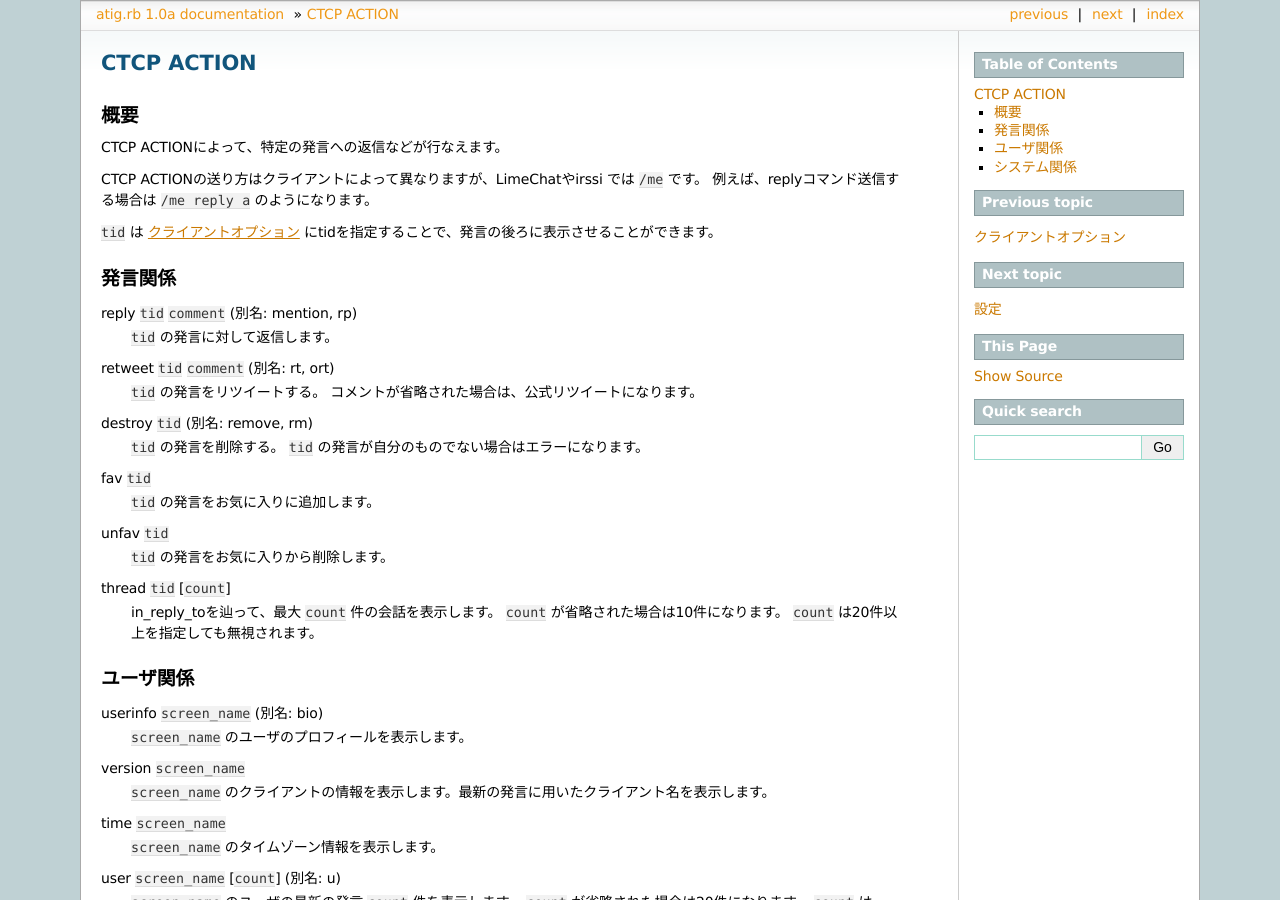
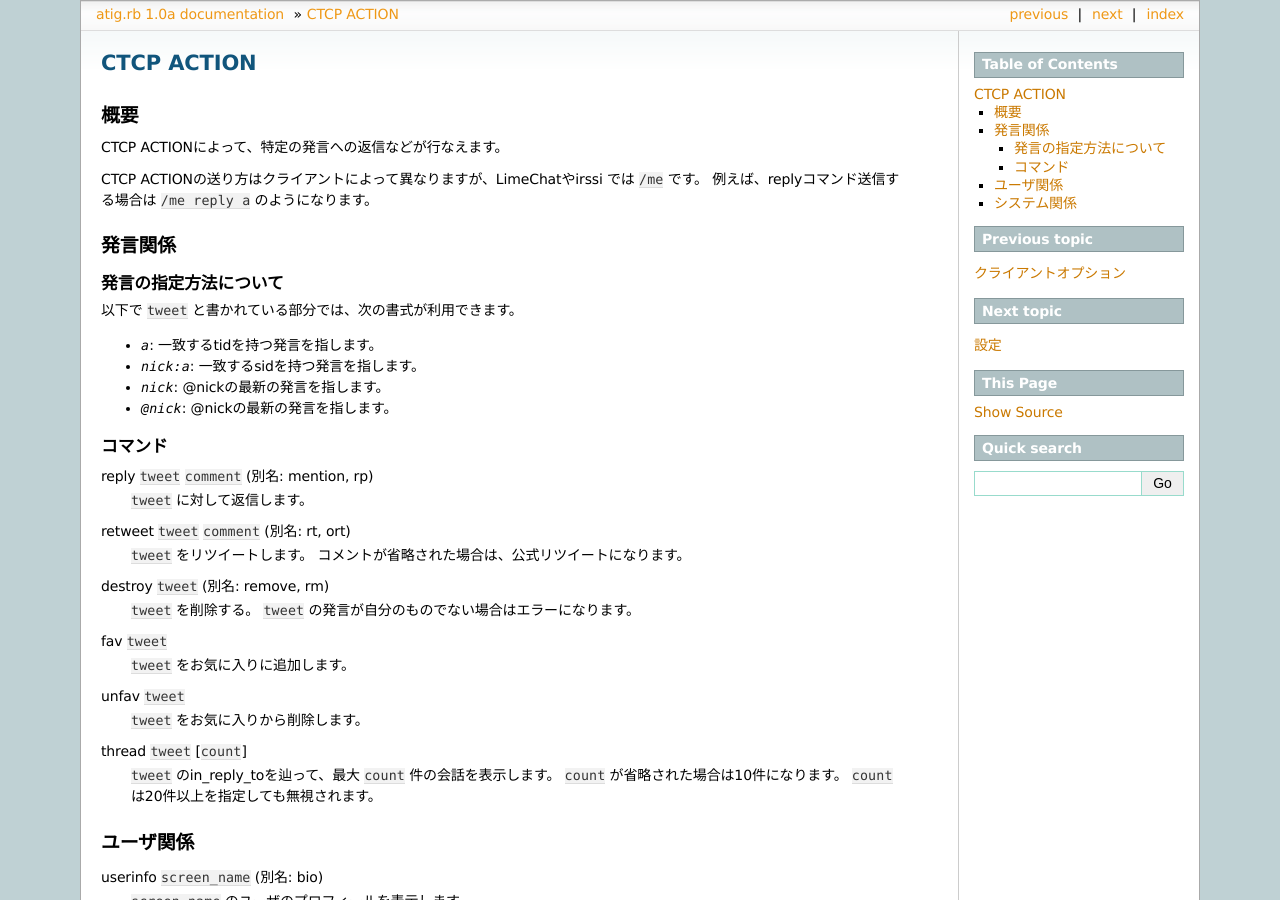
Before and after one commit to atig/atig, a Sphinx documentation site: the page built from docs/commands.rst, in a window 1280 px wide and 900 px high. Built offline with Sphinx 7.4.7, drawn with Linux system fonts in a browser that asks for light colours.

Commit message:
/me rtなどでスクリーンネームも使えることを書いた

```diff
--- a/docs/commands.rst
+++ b/docs/commands.rst
@@ -9,23 +9,33 @@ CTCP ACTIONによって、特定の発言への返信などが行なえます。
 CTCP ACTIONの送り方はクライアントによって異なりますが、LimeChatやirssi
 では ``/me`` です。 例えば、replyコマンド送信する場合は ``/me reply a`` のようになります。
 
-``tid`` は :doc:`options` にtidを指定することで、発言の後ろに表示させることができます。
-
 発言関係
 ------------------------------
-reply ``tid`` ``comment`` (別名: mention, rp)
-  ``tid`` の発言に対して返信します。
-retweet ``tid`` ``comment`` (別名: rt, ort)
-  ``tid`` の発言をリツイートする。
+発言の指定方法について
+~~~~~~~~~~~~~~~~~~~~~~~~~~~~~
+
+以下で ``tweet`` と書かれている部分では、次の書式が利用できます。
+
+- `a`: 一致するtidを持つ発言を指します。
+- `nick:a`:  一致するsidを持つ発言を指します。
+- `nick`:  @nickの最新の発言を指します。
+- `@nick`: @nickの最新の発言を指します。
+
+コマンド
+~~~~~~~~~~~~~~~~~~~~~~~~~~~~~~
+reply ``tweet`` ``comment`` (別名: mention, rp)
+  ``tweet`` に対して返信します。
+retweet ``tweet`` ``comment`` (別名: rt, ort)
+  ``tweet`` をリツイートします。
   コメントが省略された場合は、公式リツイートになります。
-destroy ``tid`` (別名: remove, rm)
-  ``tid`` の発言を削除する。 ``tid`` の発言が自分のものでない場合はエラーになります。
-fav ``tid``
-  ``tid`` の発言をお気に入りに追加します。
-unfav ``tid``
-  ``tid`` の発言をお気に入りから削除します。
-thread ``tid`` [``count``]
-  in_reply_toを辿って、最大 ``count`` 件の会話を表示します。
+destroy ``tweet`` (別名: remove, rm)
+  ``tweet`` を削除する。 ``tweet`` の発言が自分のものでない場合はエラーになります。
+fav ``tweet``
+  ``tweet`` をお気に入りに追加します。
+unfav ``tweet``
+  ``tweet`` をお気に入りから削除します。
+thread ``tweet`` [``count``]
+  ``tweet`` のin_reply_toを辿って、最大 ``count`` 件の会話を表示します。
   ``count`` が省略された場合は10件になります。 ``count`` は20件以上を指定しても無視されます。
 
 ユーザ関係
```
